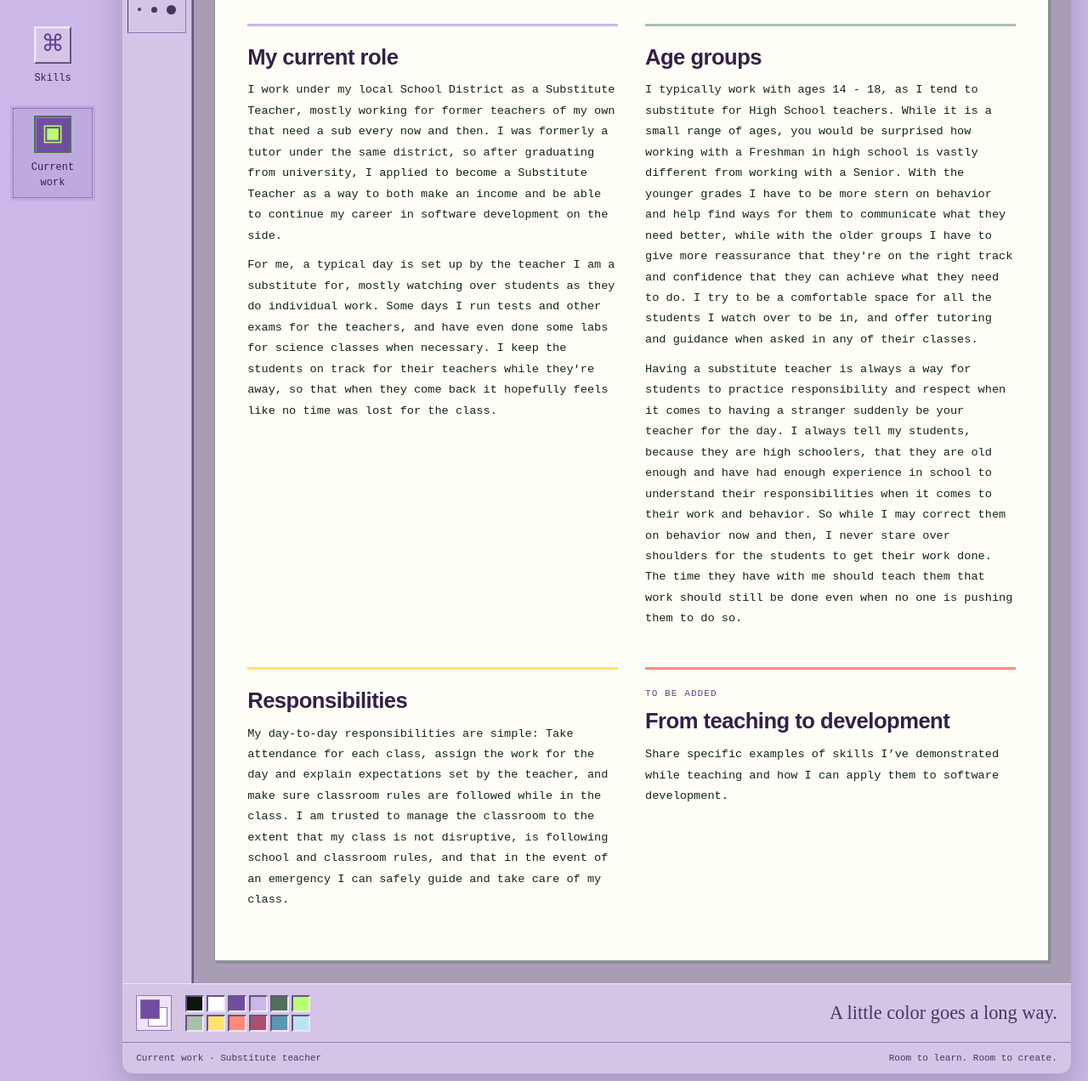
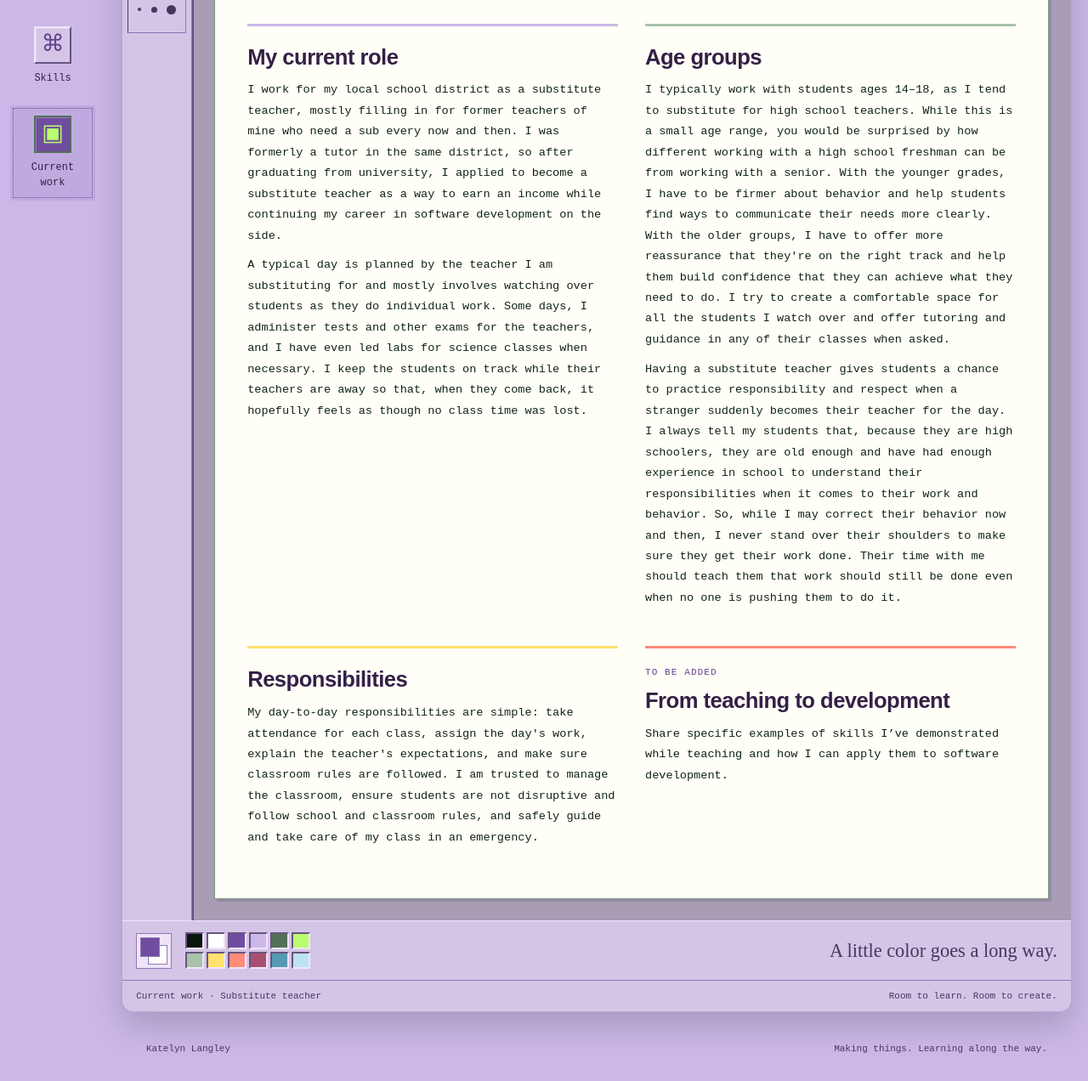
Before and after one commit to Iradesa/katelynlangley.dev, an Astro site: page /current-work in a window 1280 px wide. Shown: the part 366-1638 px from the top of the page at 85% size. Built offline with nearby package versions, Linux system fonts and the light colour scheme; Astro itself is replaced by a stand-in of ours.

Commit message:
fix: proofread current work descriptions

```diff
--- a/src/pages/current-work.astro
+++ b/src/pages/current-work.astro
@@ -5,15 +5,15 @@ const palette = ['#09170e', '#ffffff', '#704da0', '#cbb8e8', '#52705a', '#baff70
 const tools = ['M4 4h16v16H4z', 'm4 17 12-12 3 3L7 20H4zm10-10 3 3', 'm5 15 8-10 7 6-8 10H9zM9 21h12', 'M14 4 4 14l6 6L20 10zM4 14h12M20 15s-4 4-1 6 4-2 1-6', 'M5 5h14M12 5v15M8 20h8', 'M5 19 19 5', 'M4 7h16v11H4z', 'M12 4a8 8 0 1 0 0 16 8 8 0 0 0 0-16', 'M4 19c3-16 7 8 16-14', 'M12 3 15 9 21 10 16.5 14.5 17.5 21 12 18 6.5 21 7.5 14.5 3 10 9 9Z'];
 const notes = [
   {title: 'My current role', paragraphs: [
-    "I work under my local School District as a Substitute Teacher, mostly working for former teachers of my own that need a sub every now and then. I was formerly a tutor under the same district, so after graduating from university, I applied to become a Substitute Teacher as a way to both make an income and be able to continue my career in software development on the side.",
-    "For me, a typical day is set up by the teacher I am a substitute for, mostly watching over students as they do individual work. Some days I run tests and other exams for the teachers, and have even done some labs for science classes when necessary. I keep the students on track for their teachers while they're away, so that when they come back it hopefully feels like no time was lost for the class.",
+    "I work for my local school district as a substitute teacher, mostly filling in for former teachers of mine who need a sub every now and then. I was formerly a tutor in the same district, so after graduating from university, I applied to become a substitute teacher as a way to earn an income while continuing my career in software development on the side.",
+    "A typical day is planned by the teacher I am substituting for and mostly involves watching over students as they do individual work. Some days, I administer tests and other exams for the teachers, and I have even led labs for science classes when necessary. I keep the students on track while their teachers are away so that, when they come back, it hopefully feels as though no class time was lost.",
   ]},
   {title: 'Age groups', paragraphs: [
-    "I typically work with ages 14 - 18, as I tend to substitute for High School teachers. While it is a small range of ages, you would be surprised how working with a Freshman in high school is vastly different from working with a Senior. With the younger grades I have to be more stern on behavior and help find ways for them to communicate what they need better, while with the older groups I have to give more reassurance that they're on the right track and confidence that they can achieve what they need to do. I try to be a comfortable space for all the students I watch over to be in, and offer tutoring and guidance when asked in any of their classes.",
-    "Having a substitute teacher is always a way for students to practice responsibility and respect when it comes to having a stranger suddenly be your teacher for the day. I always tell my students, because they are high schoolers, that they are old enough and have had enough experience in school to understand their responsibilities when it comes to their work and behavior. So while I may correct them on behavior now and then, I never stare over shoulders for the students to get their work done. The time they have with me should teach them that work should still be done even when no one is pushing them to do so.",
+    "I typically work with students ages 14–18, as I tend to substitute for high school teachers. While this is a small age range, you would be surprised by how different working with a high school freshman can be from working with a senior. With the younger grades, I have to be firmer about behavior and help students find ways to communicate their needs more clearly. With the older groups, I have to offer more reassurance that they're on the right track and help them build confidence that they can achieve what they need to do. I try to create a comfortable space for all the students I watch over and offer tutoring and guidance in any of their classes when asked.",
+    "Having a substitute teacher gives students a chance to practice responsibility and respect when a stranger suddenly becomes their teacher for the day. I always tell my students that, because they are high schoolers, they are old enough and have had enough experience in school to understand their responsibilities when it comes to their work and behavior. So, while I may correct their behavior now and then, I never stand over their shoulders to make sure they get their work done. Their time with me should teach them that work should still be done even when no one is pushing them to do it.",
   ]},
   {title: 'Responsibilities', paragraphs: [
-    "My day-to-day responsibilities are simple: Take attendance for each class, assign the work for the day and explain expectations set by the teacher, and make sure classroom rules are followed while in the class. I am trusted to manage the classroom to the extent that my class is not disruptive, is following school and classroom rules, and that in the event of an emergency I can safely guide and take care of my class.",
+    "My day-to-day responsibilities are simple: take attendance for each class, assign the day's work, explain the teacher's expectations, and make sure classroom rules are followed. I am trusted to manage the classroom, ensure students are not disruptive and follow school and classroom rules, and safely guide and take care of my class in an emergency.",
   ]},
   {title: 'From teaching to development', prompt: 'Share specific examples of skills I’ve demonstrated while teaching and how I can apply them to software development.'},
 ];
```
